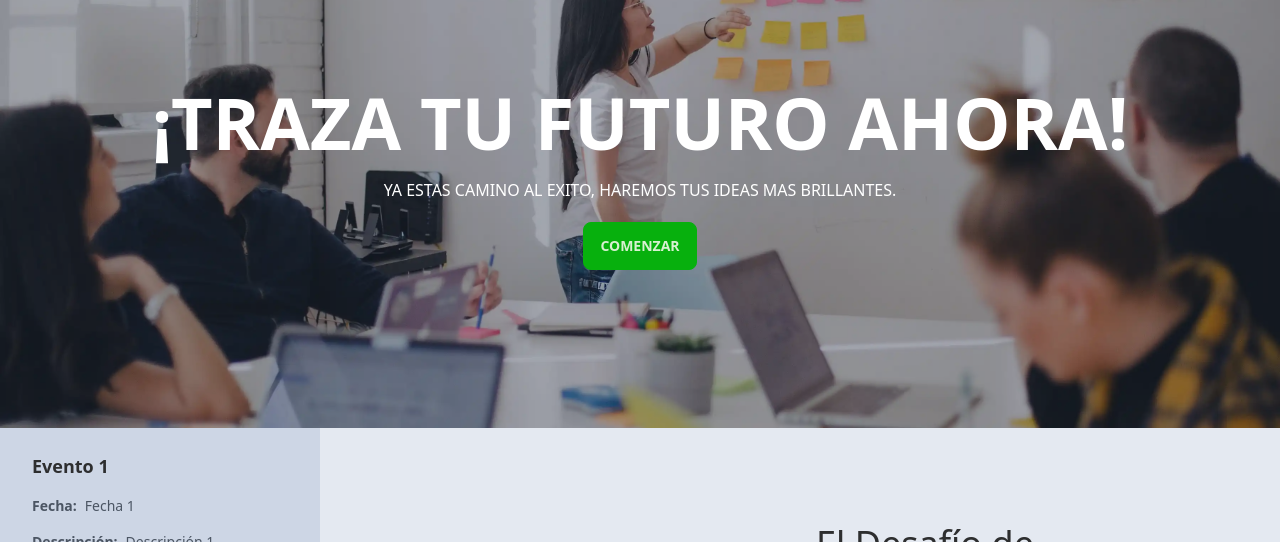
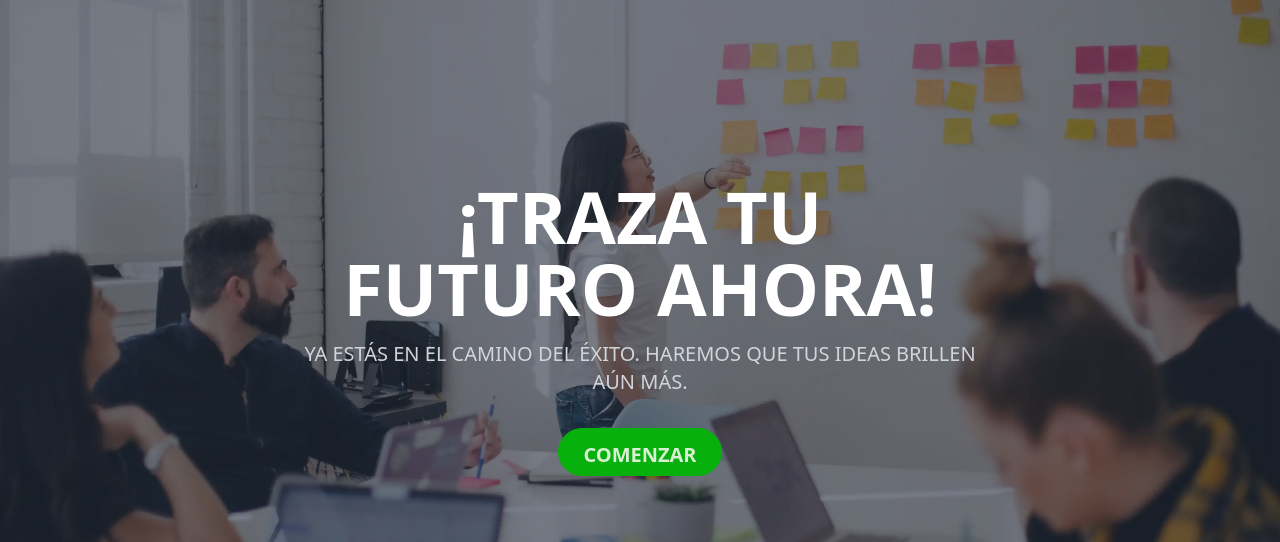
Before and after one commit to JorgeAntonio/dieweb, a React (Vite) app: page / in a window 1280 px wide. Shown: the part 140-682 px from the top of the page. Built offline with nearby package versions, Linux system fonts and the light colour scheme; no server answers; the database is empty.

Commit message:
home page section evento añadido v3

```diff
--- a/src/components/home/HeroSection.jsx
+++ b/src/components/home/HeroSection.jsx
@@ -5,17 +5,23 @@ const HeroSection = () => {
   return (
     <div>
       <div
-        className="hero min-h-[500px]"
+        className="hero min-h-screen bg-cover bg-center relative"
         style={{ backgroundImage: `url(${background})` }}
       >
-        <div className="hero-overlay bg-opacity-40"></div>
-        <div className="hero-content text-center text-white">
-          <div className="">
-            <h1 className="mb-5 text-7xl font-bold">¡TRAZA TU FUTURO AHORA!</h1>
-            <p className="mb-5">
-              YA ESTAS CAMINO AL EXITO, HAREMOS TUS IDEAS MAS BRILLANTES.
+        <div className="hero-overlay bg-opacity-60 absolute inset-0"></div>
+        <div className="hero-content text-center text-white relative z-10">
+          <div className="max-w-2xl mx-auto">
+            <h1 className="text-5xl md:text-7xl font-bold leading-tight mb-4">
+              ¡TRAZA TU FUTURO AHORA!
+            </h1>
+            <p className="text-lg md:text-xl text-gray-300 mb-8">
+              YA ESTÁS EN EL CAMINO DEL ÉXITO. HAREMOS QUE TUS IDEAS BRILLEN AÚN
+              MÁS.
             </p>
-            <Link to={`signup`} className="btn btn-primary">
+            <Link
+              to={`signup`}
+              className="btn btn-primary text-lg md:text-xl px-6 py-3 rounded-full hover:scale-105 transform transition-transform duration-300"
+            >
               Comenzar
             </Link>
           </div>
```
